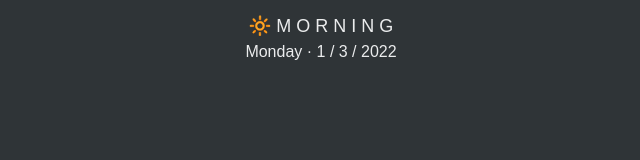
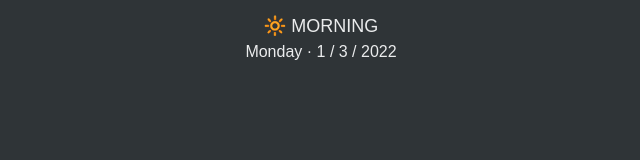
Before and after one commit to phoenixnefelibata/notion, a plain HTML site: page date.html in a window 1280 px wide. Shown: the full height of the page, 319-959 px from the left. Drawn offline with Linux system fonts and the light colour scheme.

Commit message:
Update date.html

```diff
--- a/date.html
+++ b/date.html
@@ -44,13 +44,13 @@ body{
     var greet;
 
     if (hrs < 12)
-        greet = '🔆 M O R N I N G';
-    else if (hrs >= 12 && hrs <= 17)
-        greet = '🔆 A F T E R N O O N';
-    else if (hrs >= 17 && hrs <= 20)
-        greet = '🌙 E V E N I N G';
+        greet = '🔆 MORNING';
+    else if (hrs >= 12 && hrs <= 16)
+        greet = '🔆 AFTERNOON';
+    else if (hrs >= 16 && hrs <= 20)
+        greet = '🌙 EVENING';
     else if (hrs >= 20 && hrs <= 24)
-        greet = '🌙 N I G H T';
+        greet = '🌙 NIGHT';
 
     document.getElementById('lbl').innerHTML =
         greet+=`<div id="date">${date}</div>`;
```
